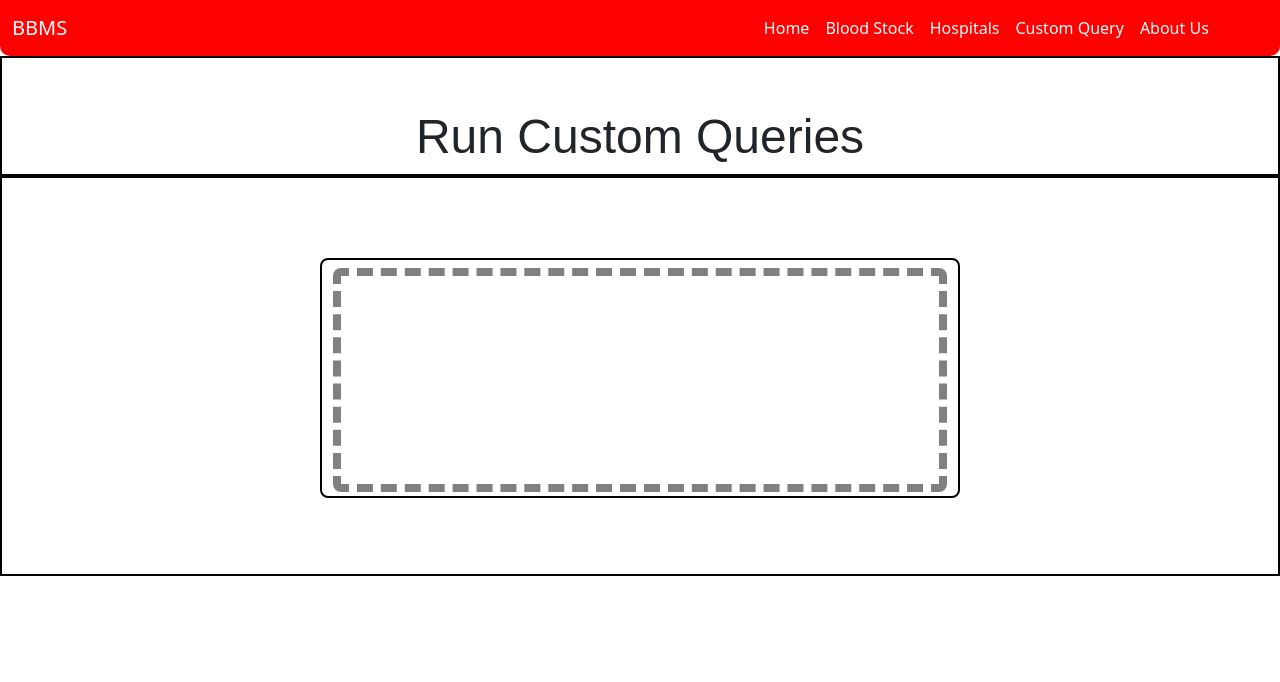
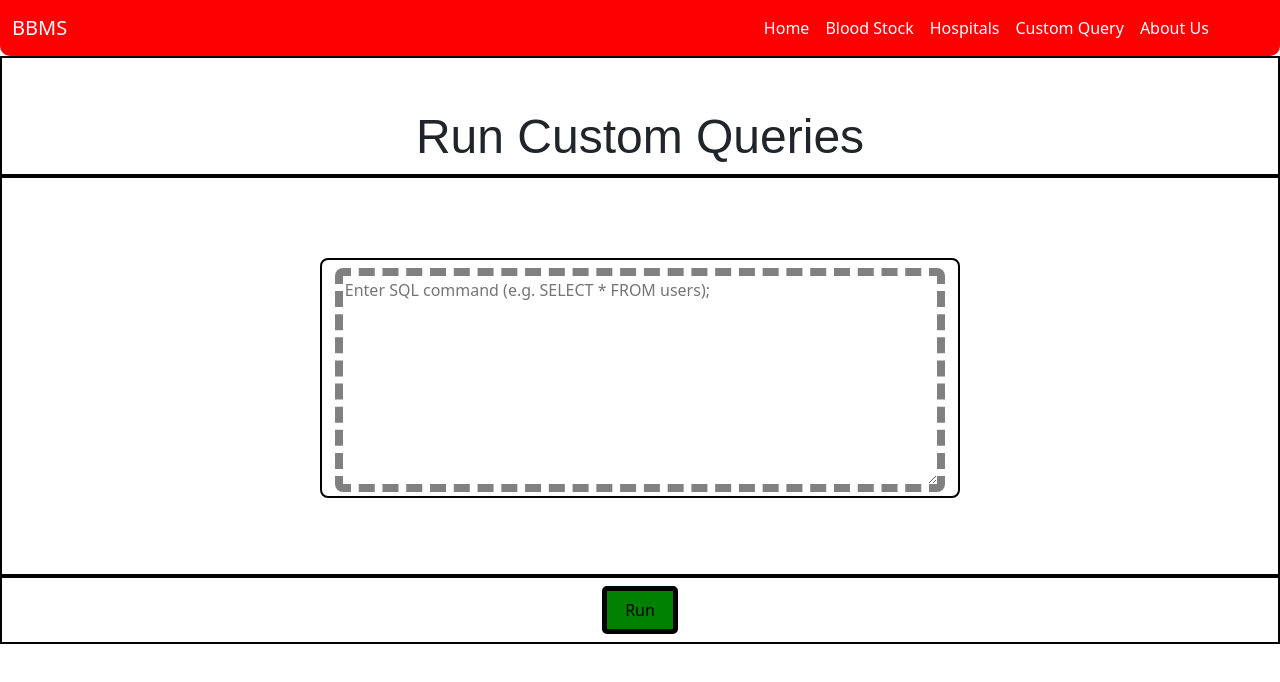
Before and after one commit to i-git-abhishek/BBMS, a React (Create React App) app in the folder frontend/: page /CustomQuery in a window 1280 px wide. Shown: the top 682 px of the page. Built offline with nearby package versions, Linux system fonts and the light colour scheme.

Commit message:
Add Custom Query Runner functionality

```diff
--- a/frontend/src/api.js
+++ b/frontend/src/api.js
@@ -1,7 +1,7 @@
-import axios from 'axios';
+import axios from "axios";
 
 const api = axios.create({
-  baseURL: 'https://localhost:3000/api',
+  baseURL: "http://localhost:5000/api",
 });
 
 export default api;
--- a/frontend/src/pages/CustomQuery.css
+++ b/frontend/src/pages/CustomQuery.css
@@ -21,14 +21,23 @@
     border-radius: 8px;
 
 }
-/* .div4{
+
+.div4{
     display: flex;
     justify-content: center;
-    border: 2px dashed black;
-    margin: 1vh 0;
-    height: 28vh;
-    width: 40vw;
-} */
+    border: 2px solid black;
+}
+
+.Run-btn{
+    border: 5px solid black;
+    margin: 1vh;
+    height: 6vh;
+    width: 6vw;
+    border-radius: 5px;
+    color: black;
+    background-color: green;
+}
+
 .input-box{
     height: 28vh;
     width: 48vw;
--- a/frontend/src/pages/CustomQuery.js
+++ b/frontend/src/pages/CustomQuery.js
@@ -1,4 +1,4 @@
-import React, {useState} from "react";
+import React, { useState } from "react";
 import Navbar from "../components/Navbar";
 import "./CustomQuery.css";
 import api from "../api";
@@ -28,10 +28,46 @@ const CustomQuery = () => {
 
       <div className="div2">
         <div className="div3">
-          {/* <div className="div4"> */}
-          <input type="text" className="input-box" required size="100" />
-          {/* </div> */}
+          <textarea
+            className="input-box"
+            rows="4"
+            cols="60"
+            value={query}
+            onChange={(e) => setQuery(e.target.value)}
+            placeholder="Enter SQL command (e.g. SELECT * FROM users);"
+          />
         </div>
+      </div>
+      <div className="div4">
+        <button className="Run-btn" onClick={runQuery}>
+          Run
+        </button>
+      </div>
+      <div className="div5">
+        {error && <p style={{ color: "red" }}>{error}</p>}
+
+        {result && result.length > 0 && (
+          <table border="1" cellPadding="8" style={{ marginTop: "1rem" }}>
+            <thead>
+              <tr>
+                {Object.keys(result[0]).map((key) => (
+                  <th key={key}>{key}</th>
+                ))}
+              </tr>
+            </thead>
+            <tbody>
+              {result.map((row, i) => (
+                <tr key={i}>
+                  {Object.values(row).map((val, j) => (
+                    <td key={j}>{val !== null ? val.toString() : "NULL"}</td>
+                  ))}
+                </tr>
+              ))}
+            </tbody>
+          </table>
+        )}
+
+        {result && result.length === 0 && <p>No rows returned.</p>}
       </div>
     </>
   );
```
Also changed, not shown: 2 other files (tests, documents, lock files or other folders).
